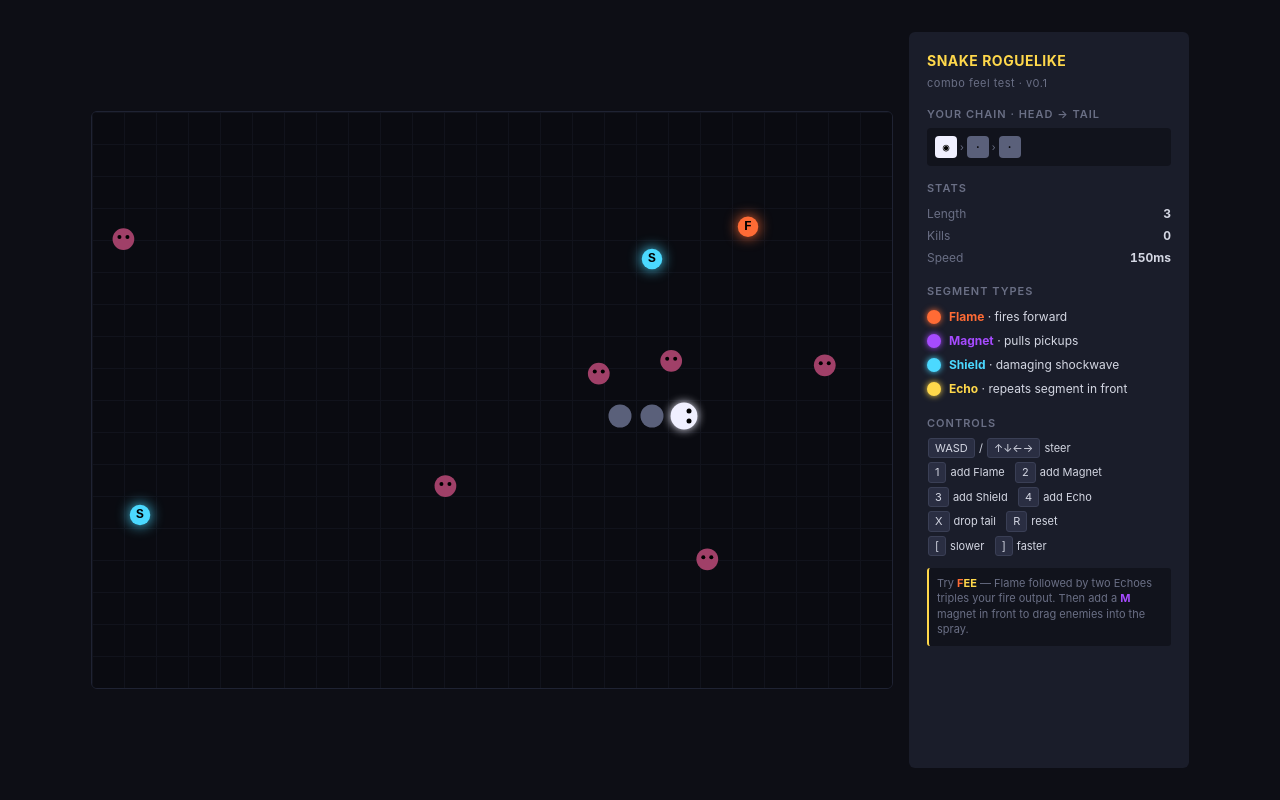
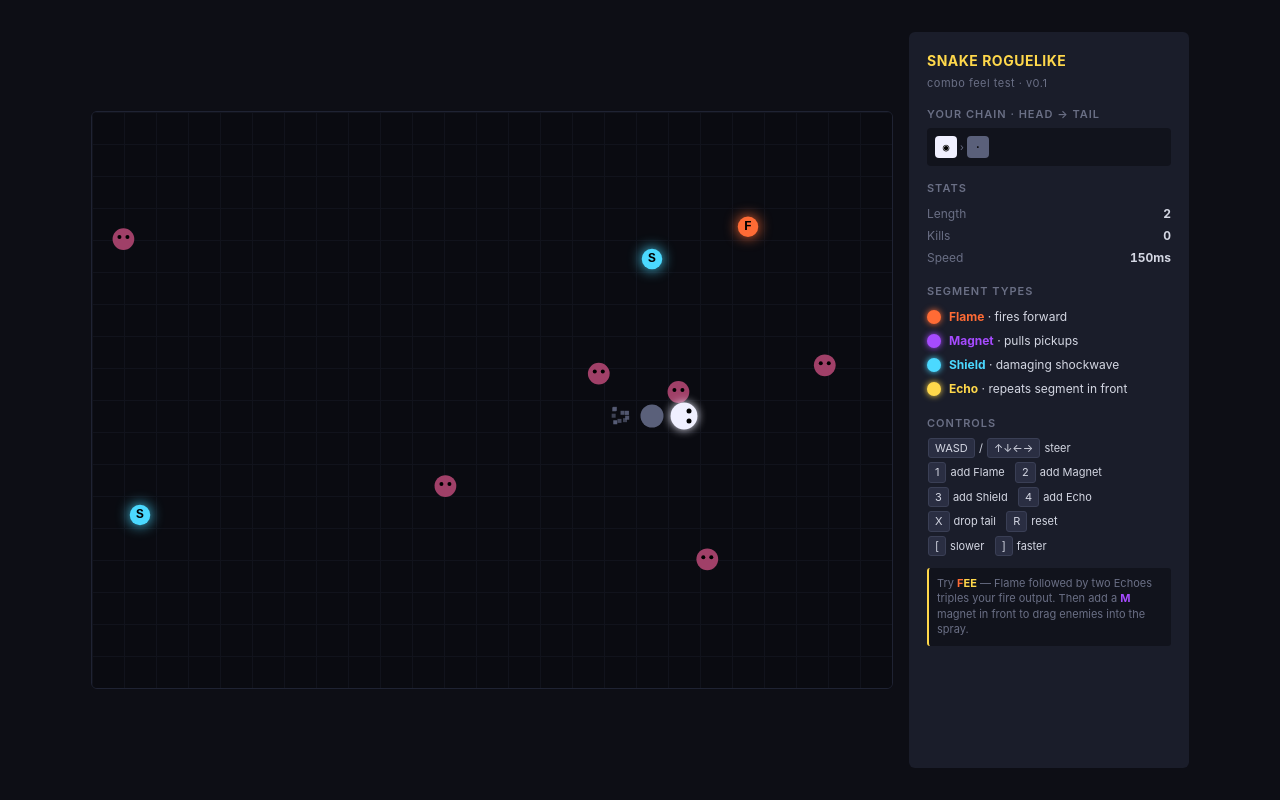
Before and after one commit to timinan/RogueSnake, a plain HTML site: page index.html in a window 1280 px wide. Drawn offline with Linux system fonts and the light colour scheme.

Commit message:
Task 1: damage model, i-frames, dead-state gate, stub overlay
- Snake-enemy contact now removes tail-most BODY, then tail-most
  non-head ability segment (decay rule from spec).
- 6-tick i-frames after each hit; head flickers red during i-frames.
- game.dead = true when only head remains; step() gates on dead.
- Stub DEAD overlay rendered when dead; keydown ignores everything
  except R while dead.

Co-Authored-By: Claude Opus 4.7 <noreply@anthropic.com>

```diff
--- a/index.html
+++ b/index.html
@@ -213,6 +213,8 @@ function reset() {
     tickMs: 150,
     lastStep: 0,
     pendingSpawns: { enemy: [], pickup: [] },
+    iframes: 0,    // NEW: invulnerability tick counter
+    dead: false,   // NEW: game-over flag
   };
   for (let i = 0; i < 6; i++) spawnEnemy();
   for (let i = 0; i < 3; i++) spawnPickup();
@@ -270,10 +272,38 @@ function spawnFlash(seg) {
   game.flashes.push({ x: seg.x, y: seg.y, life: 8, color: SEG[seg.type].color });
 }
 
+function applyDamage() {
+  // 1. Tail-most BODY first
+  let removed = false;
+  for (let i = game.snake.length - 1; i >= 1; i--) {
+    if (game.snake[i].type === 'BODY') {
+      const lost = game.snake.splice(i, 1)[0];
+      for (let k = 0; k < 10; k++) spawnParticle(lost.x, lost.y, '#5a607a');
+      removed = true;
+      break;
+    }
+  }
+  // 2. If no BODY, tail-most non-head ability segment
+  if (!removed) {
+    for (let i = game.snake.length - 1; i >= 1; i--) {
+      const t = game.snake[i].type;
+      if (t !== 'BODY' && t !== 'HEAD') {
+        const lost = game.snake.splice(i, 1)[0];
+        const c = SEG[lost.type] ? SEG[lost.type].color : '#ff4060';
+        for (let k = 0; k < 14; k++) spawnParticle(lost.x, lost.y, c);
+        break;
+      }
+    }
+  }
+  game.iframes = 6;
+  if (game.snake.length === 1) game.dead = true;
+}
+
 // === INPUT ===
 document.addEventListener('keydown', e => {
   if (e.repeat) return;
   const k = e.key.toLowerCase();
+  if (game.dead && k !== 'r') return;
   if (k === 'arrowup' || k === 'w') game.queuedDir = { x: 0, y: -1 };
   else if (k === 'arrowdown' || k === 's') game.queuedDir = { x: 0, y: 1 };
   else if (k === 'arrowleft' || k === 'a') game.queuedDir = { x: -1, y: 0 };
@@ -292,6 +322,8 @@ document.addEventListener('keydown', e => {
 
 // === TICK ===
 function step() {
+  if (game.dead) return;
+  if (game.iframes > 0) game.iframes--;
   game.tick++;
 
   // 1. Apply queued direction (prevent 180° self-collide moves)
@@ -396,20 +428,23 @@ function step() {
     }
   });
 
-  // 9. Snake-enemy contact: push enemy away (no death in feel test)
-  game.enemies.forEach(e => {
-    for (const seg of game.snake) {
-      let dx = e.x - seg.x, dy = e.y - seg.y;
-      if (Math.abs(dx) > COLS / 2) dx -= Math.sign(dx) * COLS;
-      if (Math.abs(dy) > ROWS / 2) dy -= Math.sign(dy) * ROWS;
-      const d = Math.hypot(dx, dy);
-      if (d < 0.8 && d > 0) {
-        e.x = (e.x + dx / d * 1.0 + COLS) % COLS;
-        e.y = (e.y + dy / d * 1.0 + ROWS) % ROWS;
-        break;
+  // 9. Snake-enemy contact: apply damage (decay rule)
+  if (game.iframes <= 0) {
+    let contacted = false;
+    outer:
+    for (const e of game.enemies) {
+      for (const seg of game.snake) {
+        let dx = e.x - seg.x, dy = e.y - seg.y;
+        if (Math.abs(dx) > COLS / 2) dx -= Math.sign(dx) * COLS;
+        if (Math.abs(dy) > ROWS / 2) dy -= Math.sign(dy) * ROWS;
+        if (Math.hypot(dx, dy) < 0.8) {
+          contacted = true;
+          break outer;
+        }
       }
     }
-  });
+    if (contacted) applyDamage();
+  }
 
   // 10. Clean dead enemies + respawn
   const before = game.enemies.length;
@@ -577,8 +612,9 @@ function render() {
     const sx = (seg.x + 0.5) * TILE;
     const sy = (seg.y + 0.5) * TILE;
     const def = SEG[seg.type];
-    ctx.fillStyle = isHead ? '#f0f0ff' : def.color;
-    ctx.shadowColor = isHead ? '#f0f0ff' : def.color;
+    const headColor = (game.iframes > 0 && Math.floor(game.tick / 2) % 2 === 0) ? '#ff4060' : '#f0f0ff';
+    ctx.fillStyle = isHead ? headColor : def.color;
+    ctx.shadowColor = isHead ? headColor : def.color;
     ctx.shadowBlur = isHead ? 10 : (seg.type === 'BODY' ? 0 : 12);
     ctx.beginPath();
     ctx.arc(sx, sy, TILE * (isHead ? 0.42 : 0.36), 0, Math.PI * 2);
@@ -637,6 +673,19 @@ function render() {
     ctx.globalAlpha = 1;
   });
 
+  if (game.dead) {
+    ctx.fillStyle = 'rgba(0,0,0,0.55)';
+    ctx.fillRect(0, 0, canvas.width, canvas.height);
+    ctx.fillStyle = '#ff4060';
+    ctx.font = 'bold 48px monospace';
+    ctx.textAlign = 'center';
+    ctx.textBaseline = 'middle';
+    ctx.fillText('DEAD', canvas.width / 2, canvas.height / 2 - 16);
+    ctx.fillStyle = '#d4d7e3';
+    ctx.font = '16px monospace';
+    ctx.fillText('press R to restart', canvas.width / 2, canvas.height / 2 + 24);
+  }
+
   updatePanel();
 }
 
```
